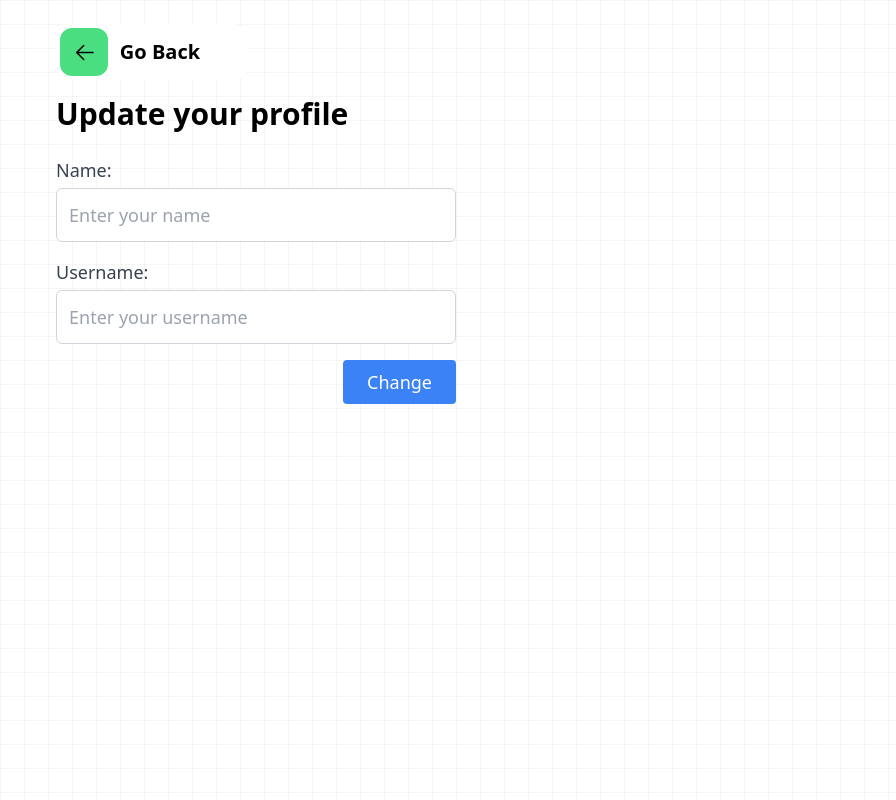
After one commit to kom-senapati/bot-verse, a Python web app: template templates/profile_edit.html in a window 1280 px wide. The commit adds this page. Shown: the whole page, without its empty margins (384-1280 px from the left). Run offline with Jinja, Linux system fonts and the light colour scheme; the template is opened without the code that fills it, so the values that code supplies are empty; some libraries are stand-ins or nearby versions.

Commit message:
feat: profile name and username edit

```diff
--- a/templates/profile.html
+++ b/templates/profile.html
@@ -18,6 +18,10 @@
             <h3 class="text-2xl font-semibold text-gray-800">Name: {{ user.name }}</h3>
             <p class="text-lg text-gray-600 mt-2">Username: {{ user.username }}</p>
             <p class="text-lg text-gray-600 mt-2">Email: {{ user.email }}</p>
+        </div>
+
+        <div class="max-w-4xl mx-auto mt-8">
+            <p class="text-center text-gray-500">Edit you profile! <a href="{{ url_for('profile_edit') }}" class="text-blue-500">click here</a>.</p>
         </div>
 
         <div class="mt-8">
--- /dev/null
+++ b/templates/profile_edit.html
@@ -0,0 +1,67 @@
+{% extends "base.html" %}
+
+{% block content %}
+    <div class="p-6 max-w-md mx-auto">
+        <a href="{{ url_for('profile') }}" class="text-blue-500 hover:underline text-lg">
+            <button
+            type="button"
+            class="bg-white text-center w-48 rounded-2xl h-14 relative font-sans text-black text-xl font-semibold group"
+            >
+            <div
+                class="bg-green-400 rounded-xl h-12 w-1/4 flex items-center justify-center absolute left-1 top-[4px] group-hover:w-[184px] z-10 duration-500"
+            >
+                <svg
+                width="25px"
+                height="25px"
+                viewBox="0 0 1024 1024"
+                xmlns="http://www.w3.org/2000/svg"
+                >
+                <path
+                    fill="#000000"
+                    d="M224 480h640a32 32 0 1 1 0 64H224a32 32 0 0 1 0-64z"
+                ></path>
+                <path
+                    fill="#000000"
+                    d="m237.248 512 265.408 265.344a32 32 0 0 1-45.312 45.312l-288-288a32 32 0 0 1 0-45.312l288-288a32 32 0 1 1 45.312 45.312L237.248 512z"
+                ></path>
+                </svg>
+            </div>
+            <p class="translate-x-2">Go Back</p>
+            </button>
+        </a>
+
+        <h1 class="text-3xl font-bold mt-4 mb-6">Update your profile</h1>
+
+        <form method="POST" class="space-y-4">
+          <div>
+            <label for="name" class="block text-lg font-medium text-gray-700">Name:</label>
+            <input type="text" id="name" name="name" required
+                  value="{{ user.name }}"
+                  class="mt-1 block w-full border border-gray-300 rounded-md p-3 text-lg focus:ring-blue-500 focus:border-blue-500"
+                  placeholder="Enter your name">
+        </div>
+          <div>
+              <label for="username" class="block text-lg font-medium text-gray-700">Username:</label>
+              <input type="text" id="username" name="username" required
+                    value="{{ user.username }}"
+                    class="mt-1 block w-full border border-gray-300 rounded-md p-3 text-lg focus:ring-blue-500 focus:border-blue-500"
+                    placeholder="Enter your username">
+          </div>
+
+          {% for category, message in get_flashed_messages(with_categories=true) %}
+              {% if category == 'profile-edit-error' %}
+                  <p class="text-red-400">
+                      {{ message }}
+                  </p>
+              {% endif %}
+          {% endfor %}
+
+          <div class="flex justify-end">
+              <button type="submit" class="bg-blue-500 text-white py-2 px-6 rounded text-lg hover:bg-blue-600 transition duration-150 ease-in-out cursor-pointer">
+                  Change
+              </button>
+          </div>
+      </form>
+
+    </div>
+{% endblock %}
```
Also changed, not shown: routes.py (+22 -0 lines).
